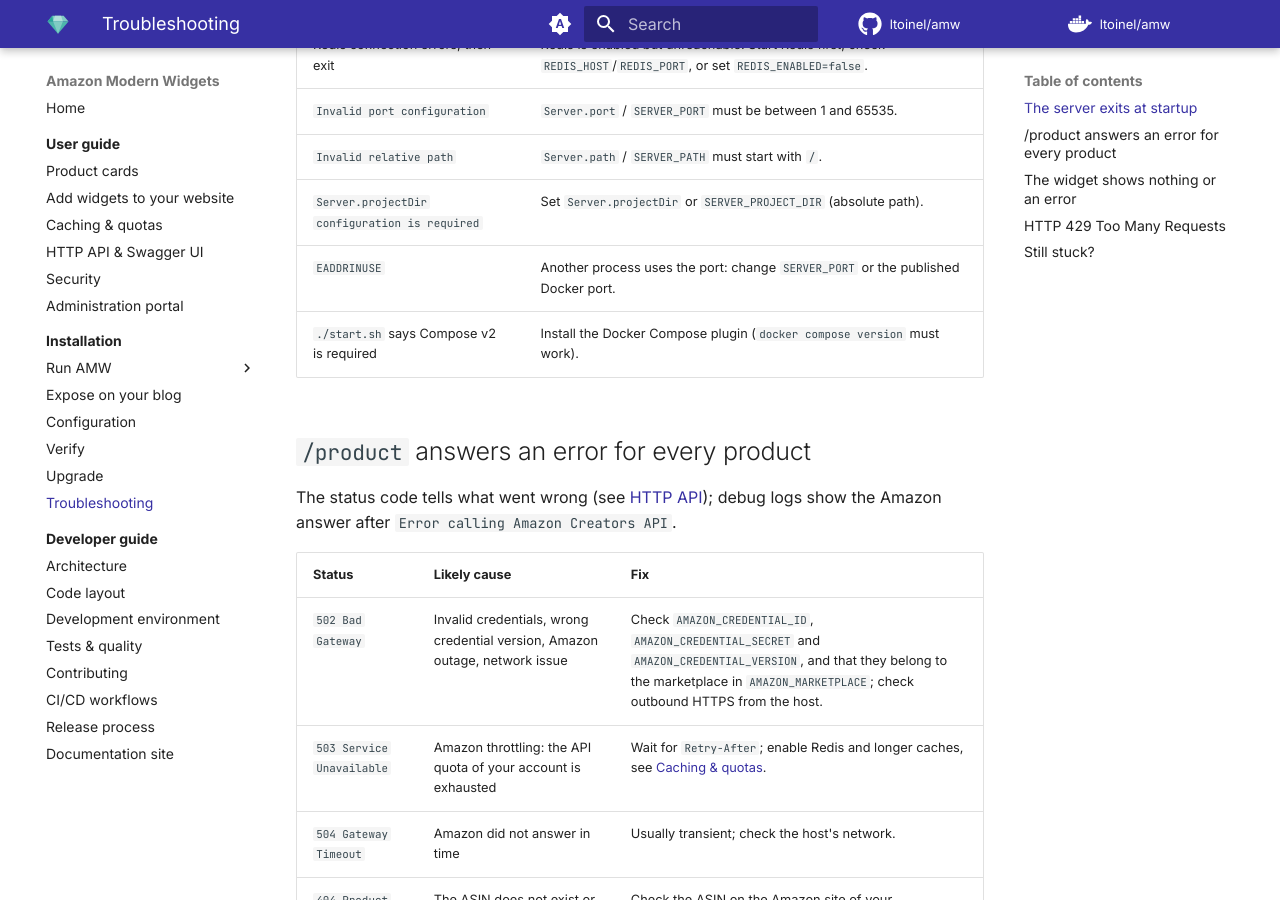
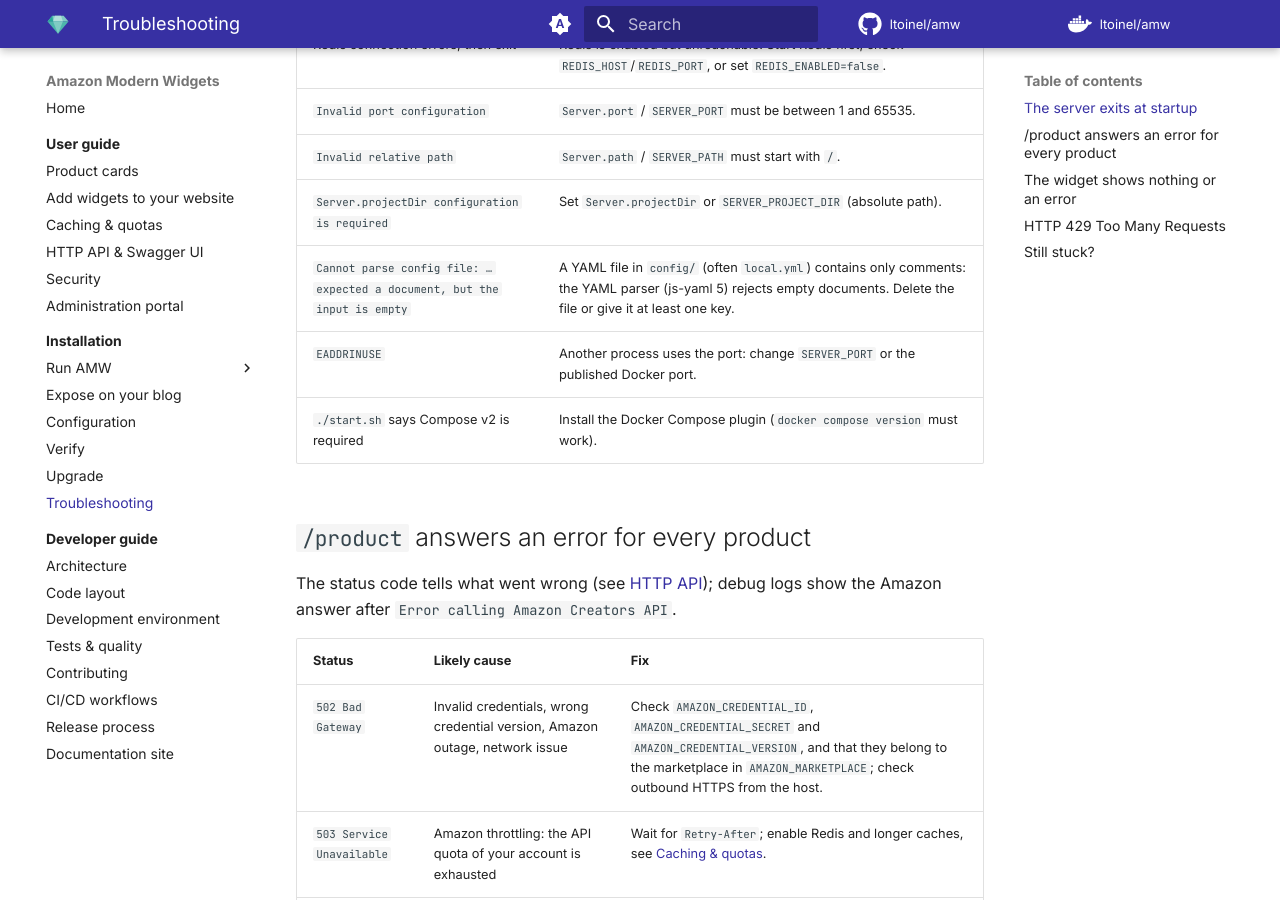
Before and after one commit to ltoinel/amw, an MkDocs documentation site: the page built from docs/installation/troubleshooting.md, in a window 1280 px wide and 900 px high, scrolled down 417 px. Built offline with MkDocs 1.6.1 and Material for MkDocs 9.7.7, drawn with Linux system fonts in a browser that asks for light colours; comment, search, counter and statistics services are not loaded.

Commit message:
build(deps): require js-yaml 5.5 and document comment-only config files (#169)
js-yaml is not imported by the application: node-config loads it lazily
to parse config/*.yml. The v4 to v5 major landed through Dependabot
(#153); this completes the migration review. v5 loads every committed
config file to exactly the same values as v4 (YAML 1.2 core schema, no
implicit timestamps or merge keys, none used here), but throws on empty
input, so a config file holding only comments now stops the server at
startup: the troubleshooting page says so.

5.5.0 adds parser fixes on top of 5.4.3.

Closes #122

Co-authored-by: Ludovic Toinel <ltoinel@free.fr>
Co-authored-by: Claude Opus 5.5 (1M context) <noreply@anthropic.com>

```diff
--- a/docs/installation/troubleshooting.md
+++ b/docs/installation/troubleshooting.md
@@ -12,6 +12,7 @@ full Amazon responses; turn it off afterwards.
 | `Invalid port configuration` | `Server.port` / `SERVER_PORT` must be between 1 and 65535. |
 | `Invalid relative path` | `Server.path` / `SERVER_PATH` must start with `/`. |
 | `Server.projectDir configuration is required` | Set `Server.projectDir` or `SERVER_PROJECT_DIR` (absolute path). |
+| `Cannot parse config file: … expected a document, but the input is empty` | A YAML file in `config/` (often `local.yml`) contains only comments: the YAML parser (js-yaml 5) rejects empty documents. Delete the file or give it at least one key. |
 | `EADDRINUSE` | Another process uses the port: change `SERVER_PORT` or the published Docker port. |
 | `./start.sh` says Compose v2 is required | Install the Docker Compose plugin (`docker compose version` must work). |
 
--- a/package.json
+++ b/package.json
@@ -14,7 +14,7 @@
     "express-cache-controller": "^1.1.0",
     "express-rate-limit": "^8.7.1",
     "ioredis": "^6.0.0",
-    "js-yaml": "^5.4.3",
+    "js-yaml": "^5.5.0",
     "swagger-ui-express": "^5.0.1",
     "typescript-logging": "^2.2.0",
     "typescript-logging-log4ts-style": "^2.2.0"
```
Also changed, not shown: 1 other file.
